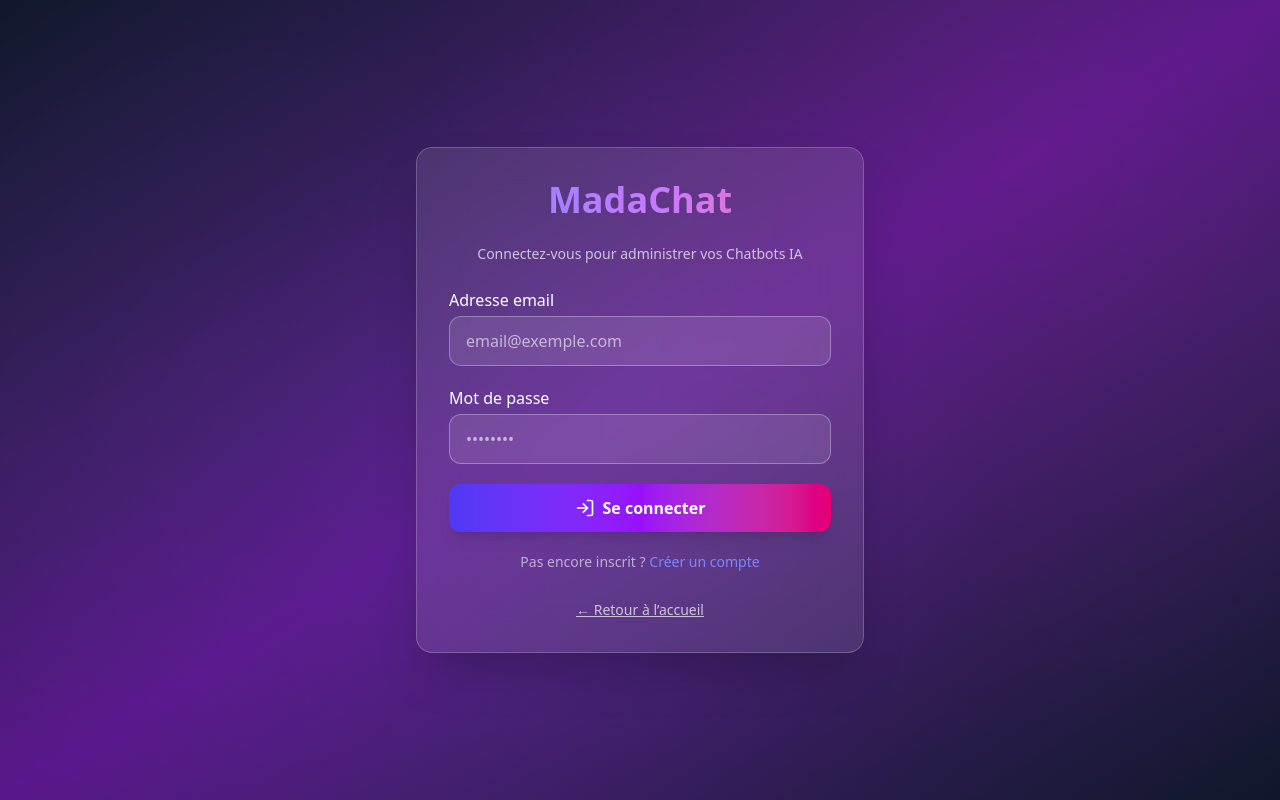
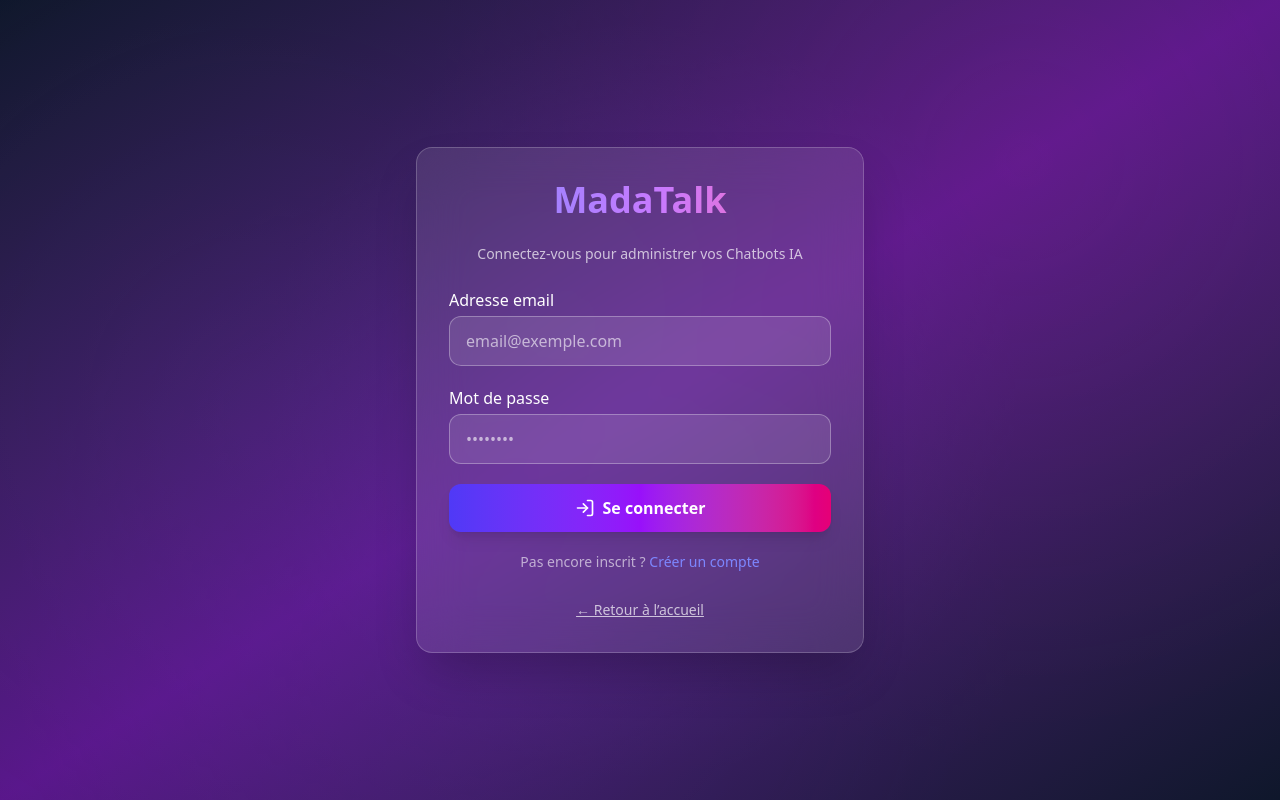
Before and after one commit to RINOHeinrich1/madaChatFrontend, a React (Vite) app: page /login in a window 1280 px wide. Built offline with nearby package versions, Linux system fonts and the light colour scheme.

Commit message:
changing madachat to madatalk

```diff
--- a/index.html
+++ b/index.html
@@ -4,7 +4,7 @@
     <meta charset="UTF-8" />
     <link rel="icon" type="image/svg+xml" href="" />
     <meta name="viewport" content="width=device-width, initial-scale=1.0" />
-    <title>Madachat</title>
+    <title>MadaTalk</title>
   </head>
   <body>
     <div id="root"></div>
--- a/origin-filter.html
+++ b/origin-filter.html
@@ -23,7 +23,7 @@
       iframe = null;
     } else {
       iframe = document.createElement("iframe");
-      iframe.src = "https://madaChat.onirtech.com/chat-widget/11";
+      iframe.src = "https://MadaTalk.onirtech.com/chat-widget/11";
       iframe.style.position = "fixed";
       iframe.style.bottom = "80px";
       iframe.style.right = "20px";
--- a/src/components/landingPages/Community.tsx
+++ b/src/components/landingPages/Community.tsx
@@ -47,7 +47,7 @@ export default function Community() {
       name: "Rakoto Andriamanitra",
       role: "Lead Developer, TechMada",
       content:
-        "MadaChat a révolutionné notre approche du support client. En 2 jours, nous avons déployé un chatbot qui répond à 80% des questions de nos utilisateurs.",
+        "MadaTalk a révolutionné notre approche du support client. En 2 jours, nous avons déployé un chatbot qui répond à 80% des questions de nos utilisateurs.",
       avatar: "RA",
     },
     {
--- a/src/components/landingPages/Contact.tsx
+++ b/src/components/landingPages/Contact.tsx
@@ -45,7 +45,7 @@ export default function Contact() {
           <h2 className="text-4xl md:text-5xl font-bold mb-6">
             <span className="text-gray-800 dark:text-gray-200">Rejoignez </span>
             <span className="bg-gradient-to-r from-indigo-600 to-purple-600 bg-clip-text text-transparent">
-              MadaChat
+              MadaTalk
             </span>
           </h2>
           <p className="text-xl text-gray-600 dark:text-gray-400 max-w-3xl mx-auto">
@@ -254,7 +254,7 @@ export default function Contact() {
 
               <div className="mt-6">
                 <a
-                  href="https://github.com/RINOHeinrich1/madaChatFrontend"
+                  href="https://github.com/RINOHeinrich1/MadaTalkFrontend"
                   target="_blank"
                   rel="noopener noreferrer"
                   className="w-full bg-indigo-700 hover:bg-indigo-800 text-white px-8 py-4 rounded-xl font-semibold transition-colors duration-300 inline-flex items-center justify-center"
--- a/src/components/landingPages/Features.tsx
+++ b/src/components/landingPages/Features.tsx
@@ -74,7 +74,7 @@ export default function Features() {
             </span>
           </h2>
           <p className="text-xl text-gray-600 dark:text-gray-400 max-w-3xl mx-auto">
-            Découvrez les outils puissants qui font de MadaChat la plateforme de
+            Découvrez les outils puissants qui font de MadaTalk la plateforme de
             référence pour créer des chatbots IA intelligents et naturels.
           </p>
         </div>
--- a/src/components/landingPages/Footer.tsx
+++ b/src/components/landingPages/Footer.tsx
@@ -13,7 +13,7 @@ export default function Footer() {
                 <span className="text-xl">💬</span>
               </div>
               <h3 className="text-2xl font-bold bg-gradient-to-r from-indigo-400 to-purple-400 bg-clip-text text-transparent">
-                MadaChat
+                MadaTalk
               </h3>
             </div>
             <p className="text-gray-400 leading-relaxed">
@@ -38,7 +38,7 @@ export default function Footer() {
             <h4 className="text-lg font-semibold">Communauté</h4>
             <ul className="space-y-2">
               <li><a href="https://discord.gg/JhAq8rk4MW" className="text-gray-400 hover:text-white transition-colors">Discord</a></li>
-              <li><a href="https://github.com/RINOHeinrich1/madaChatFrontend" target='_blank' className="text-gray-400 hover:text-white transition-colors">Github</a></li>
+              <li><a href="https://github.com/RINOHeinrich1/MadaTalkFrontend" target='_blank' className="text-gray-400 hover:text-white transition-colors">Github</a></li>
               <li><a href="https://blog.onirtech.com/" target='_blank' className="text-gray-400 hover:text-white transition-colors">Blog</a></li>
             </ul>
           </div>
@@ -62,7 +62,7 @@ export default function Footer() {
         <div className="border-t border-gray-800 mt-8 pt-8">
           <div className="flex flex-col md:flex-row justify-between items-center">
             <p className="text-gray-400 text-sm">
-              © 2025 MadaChat. Projet open source sous licence Apache2.0.
+              © 2025 MadaTalk. Projet open source sous licence Apache2.0.
             </p>
             <div className="flex items-center gap-4 mt-4 md:mt-0">
               <a href="#" className="text-gray-400 hover:text-white transition-colors">
--- a/src/components/landingPages/Header.tsx
+++ b/src/components/landingPages/Header.tsx
@@ -29,7 +29,7 @@ export default function Header() {
               <span className="text-xl">💬</span>
             </div>
             <h1 className="text-2xl font-bold bg-gradient-to-r from-indigo-600 to-purple-600 bg-clip-text text-transparent">
-              MadaChat
+              MadaTalk
             </h1>
           </div>
 
--- a/src/components/landingPages/Hero.tsx
+++ b/src/components/landingPages/Hero.tsx
@@ -70,7 +70,7 @@ export default function Hero() {
             {/* Main Heading with Enhanced Typography */}
             <h1 className="text-5xl md:text-6xl lg:text-7xl font-black mb-6 leading-tight">
               <span className="block bg-gradient-to-r from-white via-purple-200 to-white bg-clip-text text-transparent animate-gradient-x mb-2">
-                MadaChat
+                MadaTalk
               </span>
               <span className="block text-2xl md:text-3xl lg:text-4xl font-light text-white/80 tracking-wide">
                 Chatbots IA{' '}
@@ -103,7 +103,7 @@ export default function Hero() {
               </button>
 
               <a
-                href="https://github.com/RINOHeinrich1/madaChatFrontend"
+                href="https://github.com/RINOHeinrich1/MadaTalkFrontend"
                 target="_blank"
                 rel="noopener noreferrer"
                 className="group"
--- a/src/pages/HelpPage.jsx
+++ b/src/pages/HelpPage.jsx
@@ -53,15 +53,15 @@ function Help() {
 
   const faqData = [
     {
-      question: "Comment créer un chatbot avec Madachat ?",
+      question: "Comment créer un chatbot avec MadaTalk ?",
       answer:
         "Rendez-vous dans l'onglet 'Chatbots', cliquez sur 'Ajouter un chatbot', puis renseignez les paramètres souhaités : nom, description, mémoire contextuelle, sources autorisées, etc. Une fois créé, vous pourrez l’associer à vos sources de données.",
       icon: MessageSquare,
     },
     {
-      question: "Quels types de sources peut-on utiliser avec Madachat ?",
+      question: "Quels types de sources peut-on utiliser avec MadaTalk ?",
       answer:
-        "Madachat supporte plusieurs types de sources : documents PDF, Word (.docx, .odt), et également les bases de données PostgreSQL. Cela vous permet de créer un chatbot capable de répondre à partir de fichiers ou de données structurées.",
+        "MadaTalk supporte plusieurs types de sources : documents PDF, Word (.docx, .odt), et également les bases de données PostgreSQL. Cela vous permet de créer un chatbot capable de répondre à partir de fichiers ou de données structurées.",
       icon: FileText,
     },
     {
@@ -71,9 +71,9 @@ function Help() {
       icon: Database,
     },
     {
-      question: "Comment fonctionne la recherche avec Madachat ?",
+      question: "Comment fonctionne la recherche avec MadaTalk ?",
       answer:
-        "Madachat utilise la technique RAG (Retrieval-Augmented Generation) : lors d’une question, les documents ou données les plus pertinents sont d'abord récupérés, puis une réponse est générée en s’appuyant sur ces sources.D'un autre côté madaChat utilise aussi la puissance des LLM pour effectuer du text2SQL pour les bases PostgreSQL. Cela garantit des réponses précises et contextualisées.",
+        "MadaTalk utilise la technique RAG (Retrieval-Augmented Generation) : lors d’une question, les documents ou données les plus pertinents sont d'abord récupérés, puis une réponse est générée en s’appuyant sur ces sources.D'un autre côté MadaTalk utilise aussi la puissance des LLM pour effectuer du text2SQL pour les bases PostgreSQL. Cela garantit des réponses précises et contextualisées.",
       icon: Search,
     },
     {
@@ -106,7 +106,7 @@ function Help() {
     {
       title: "Importation de documents",
       description:
-        "Madachat permet de créer des chatbots à partir de plusieurs sources. La plus simple, ce sont les documents.",
+        "MadaTalk permet de créer des chatbots à partir de plusieurs sources. La plus simple, ce sont les documents.",
       icon: Upload,
       steps: [
         "Cliquez sur l'option 'Sources' de la barre latérale (SideBar)",
@@ -207,7 +207,7 @@ function Help() {
                     </h3>
                     <p className="text-blue-700 dark:text-blue-400 text-sm">
                       Les étapes suivantes vous permettraient de créer un
-                      chatbot avec Madachat
+                      chatbot avec MadaTalk
                     </p>
                   </div>
                 </div>
--- a/src/pages/LoginPage.jsx
+++ b/src/pages/LoginPage.jsx
@@ -59,7 +59,7 @@ export default function LoginPage() {
       {/* Form Container */}
       <div className="relative z-10 w-full max-w-md bg-white/10 backdrop-blur-xl border border-white/20 text-white rounded-2xl shadow-2xl p-8 space-y-6 animate-fade-in">
         <h1 className="text-4xl font-black text-center bg-gradient-to-r from-indigo-400 via-purple-400 to-pink-400 bg-clip-text text-transparent">
-          MadaChat
+          MadaTalk
         </h1>
         <p className="text-center text-sm text-white/70">
           Connectez-vous pour administrer vos Chatbots IA
--- a/src/pages/RegisterPage.jsx
+++ b/src/pages/RegisterPage.jsx
@@ -56,7 +56,7 @@ export default function RegisterPage() {
               <span className="text-2xl">💬</span>
             </div>
             <h1 className="text-4xl font-bold bg-gradient-to-r from-indigo-600 to-purple-600 bg-clip-text text-transparent">
-              MadaChat
+              MadaTalk
             </h1>
           </div>
           <p className="text-xl font-semibold text-gray-700 dark:text-gray-300 mb-2">
```
Also changed, not shown: 2 other files (tests, documents, lock files or other folders).
